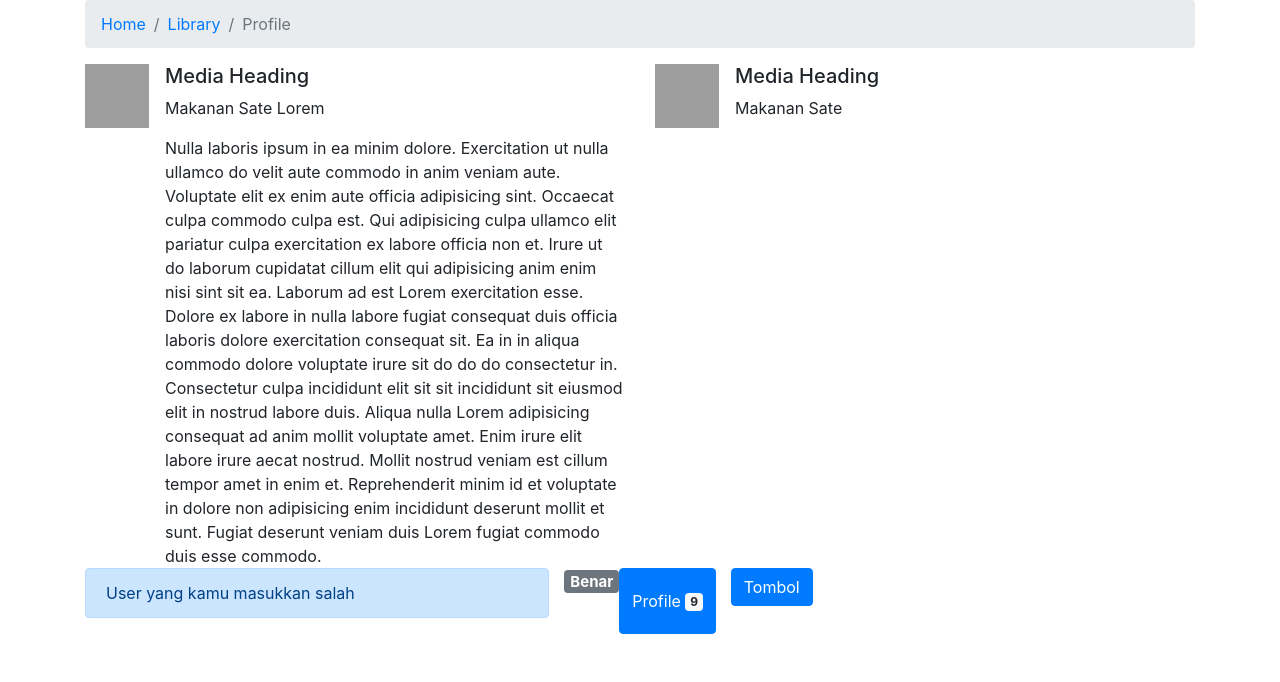
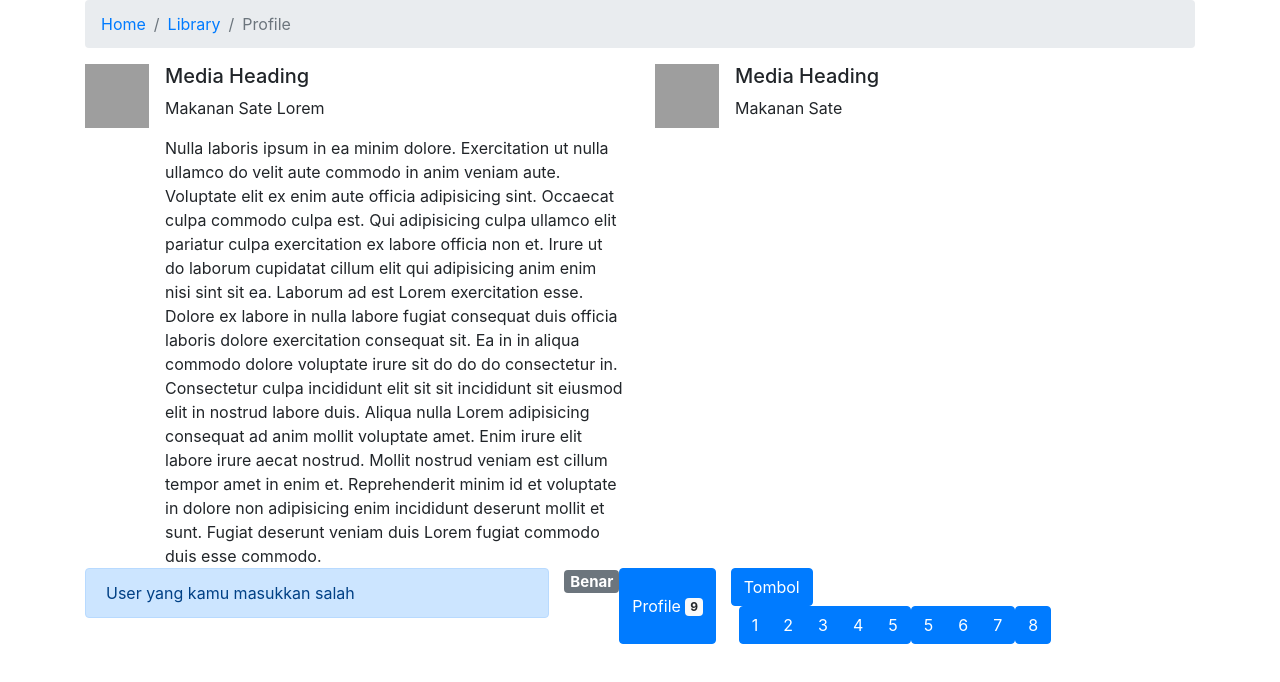
Before and after one commit to putrapuices/hello-bootstrap, a React (Create React App) app: page / in a window 1280 px wide. Shown: the top 682 px of the page. Built offline with nearby package versions, Linux system fonts and the light colour scheme; grey boxes are pictures that could not be loaded.

Commit message:
Bootstrap - Buttons Group ( 63 )

```diff
--- a/src/App.js
+++ b/src/App.js
@@ -2,7 +2,7 @@
 // import './App.css';
 import React, { Component } from 'react';
 // import { Button } from 'react-bootstrap';
-import {Container,Row,Col,Media, Alert,Badge, Button,Breadcrumb} from "react-bootstrap";
+import {Container,Row,Col,Media, Alert,Badge, Button,Breadcrumb,ButtonGroup,ButtonToolbar} from "react-bootstrap";
 // import Media from 'react-bootstrap/Media';
 
 
@@ -95,6 +95,21 @@
     </Button>
   <Col>
   <Button variant='primary'>Tombol</Button>
+  <ButtonToolbar aria-label="Toolbar with button groups" aria-label="First group">
+  <ButtonGroup className='ml-2'>
+  <Button>1</Button>
+  <Button>2</Button>
+  <Button>3</Button>
+  <Button>4</Button>
+  <Button>5</Button>
+</ButtonGroup>
+<ButtonGroup className="me-2" aria-label="Second group">
+    <Button>5</Button> <Button>6</Button> <Button>7</Button>
+  </ButtonGroup>
+  <ButtonGroup aria-label="Third group">
+    <Button>8</Button>
+  </ButtonGroup>
+  </ButtonToolbar>
   </Col>
 </Row>
 </Container>
```
